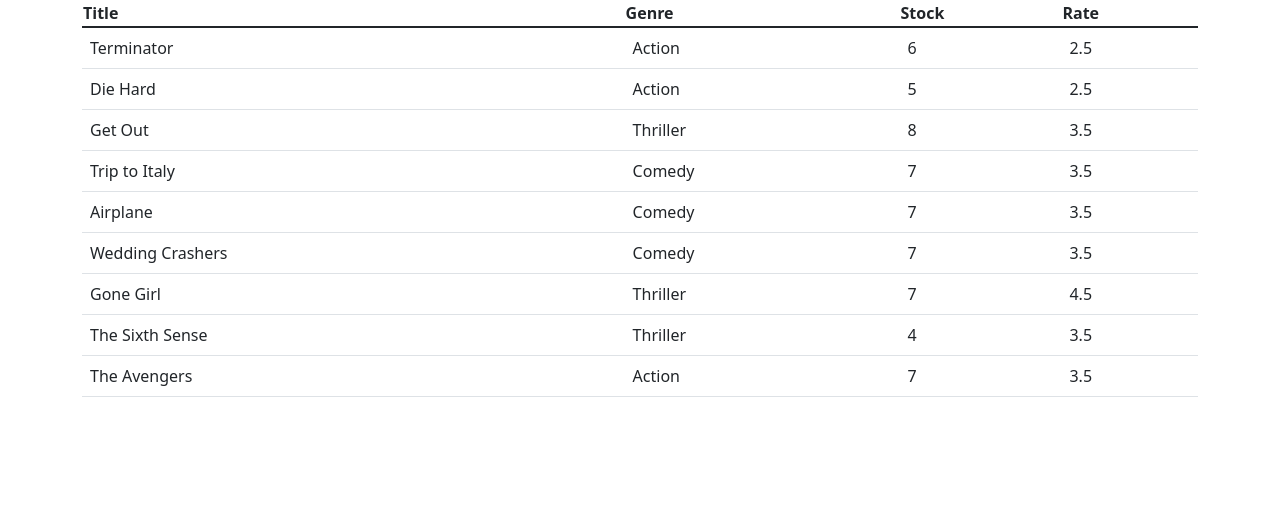
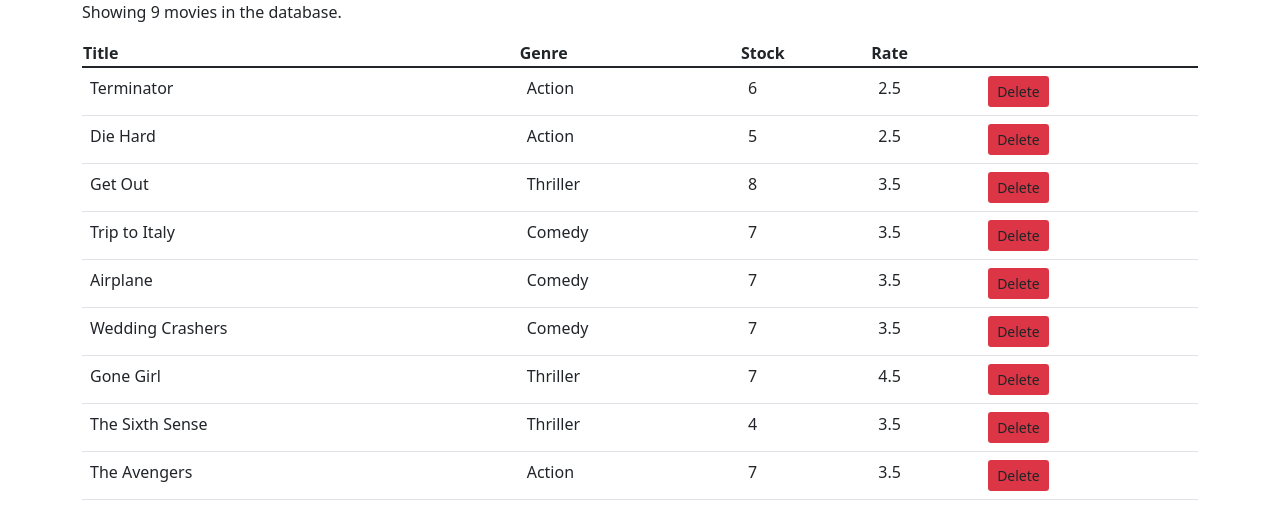
Before and after one commit to jimmymano/vidly, a React (Create React App) app: page / in a window 1280 px wide. Shown: the top 530 px of the page. Built offline with nearby package versions, Linux system fonts and the light colour scheme.

Commit message:
added delete functionality

```diff
--- a/src/App.js
+++ b/src/App.js
@@ -1,6 +1,5 @@
 import "./App.css";
 import React, { Component } from "react";
-
 import Movies from "./components/movies";
 
 function App() {
--- a/src/components/movies.jsx
+++ b/src/components/movies.jsx
@@ -3,26 +3,44 @@
 
 class Movies extends Component {
   state = { movies: getMovies() };
+  handleDelete = (movie) => {
+    const movies = this.state.movies.filter((m) => m._id !== movie._id);
+    this.setState({ movies });
+  };
   render() {
+    if (this.state.movies.length === 0)
+      return <p>There are no movies in this database</p>;
     return (
+      <div>
+        <p>Showing {this.state.movies.length} movies in the database.</p>
         <table className="table">
           <thead>
             <th>Title</th>
             <th>Genre</th>
             <th>Stock</th>
             <th>Rate</th>
+            <th></th>
           </thead>
           <tbody>
             {this.state.movies.map((movie) => (
-            <tr>
+              <tr key={movie._id}>
                 <td> {movie.title} </td>
                 <td> {movie.genre.name} </td>
                 <td> {movie.numberInStock} </td>
                 <td> {movie.dailyRentalRate} </td>
+                <td>
+                  <button
+                    onClick={() => this.handleDelete(movie)}
+                    className="btn bg-danger btn-sm"
+                  >
+                    Delete
+                  </button>
+                </td>
               </tr>
             ))}
           </tbody>
         </table>
+      </div>
     );
   }
 }
```
Lines whose indentation alone changed are shown as unchanged.
